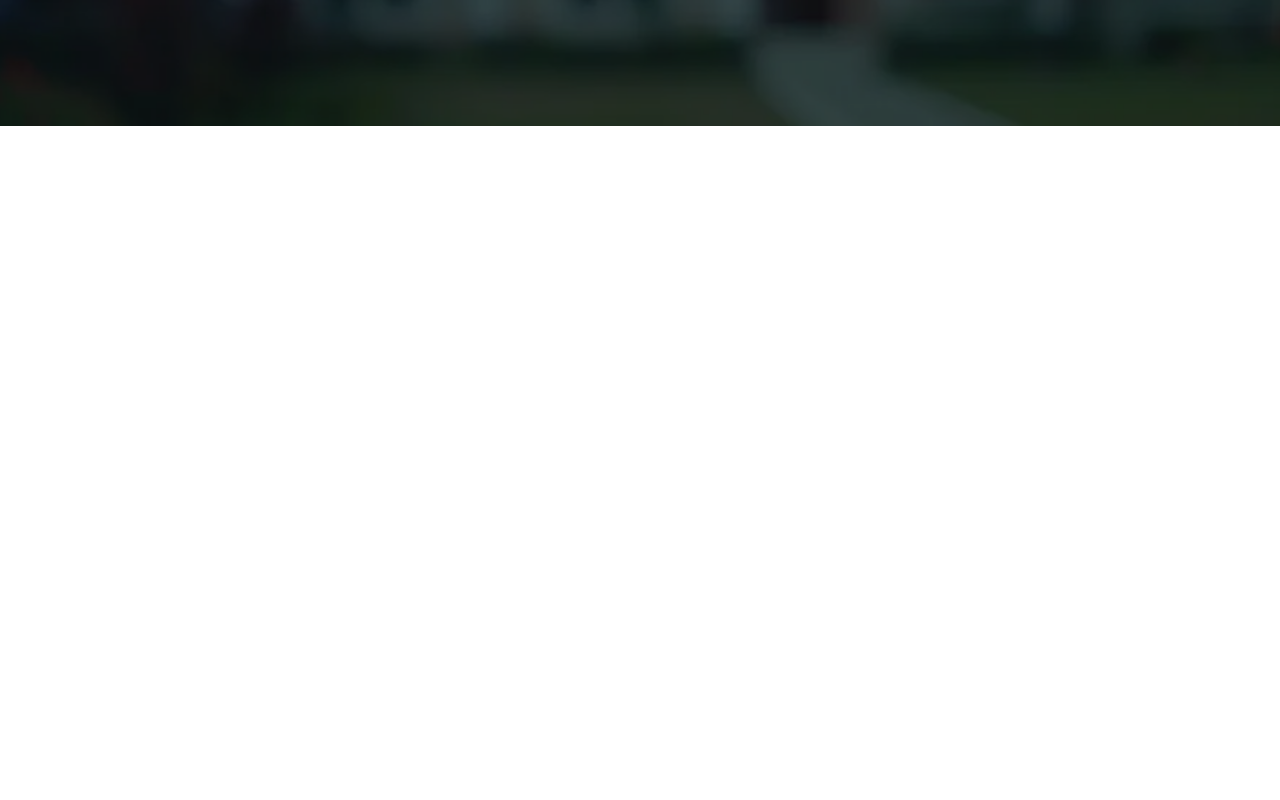
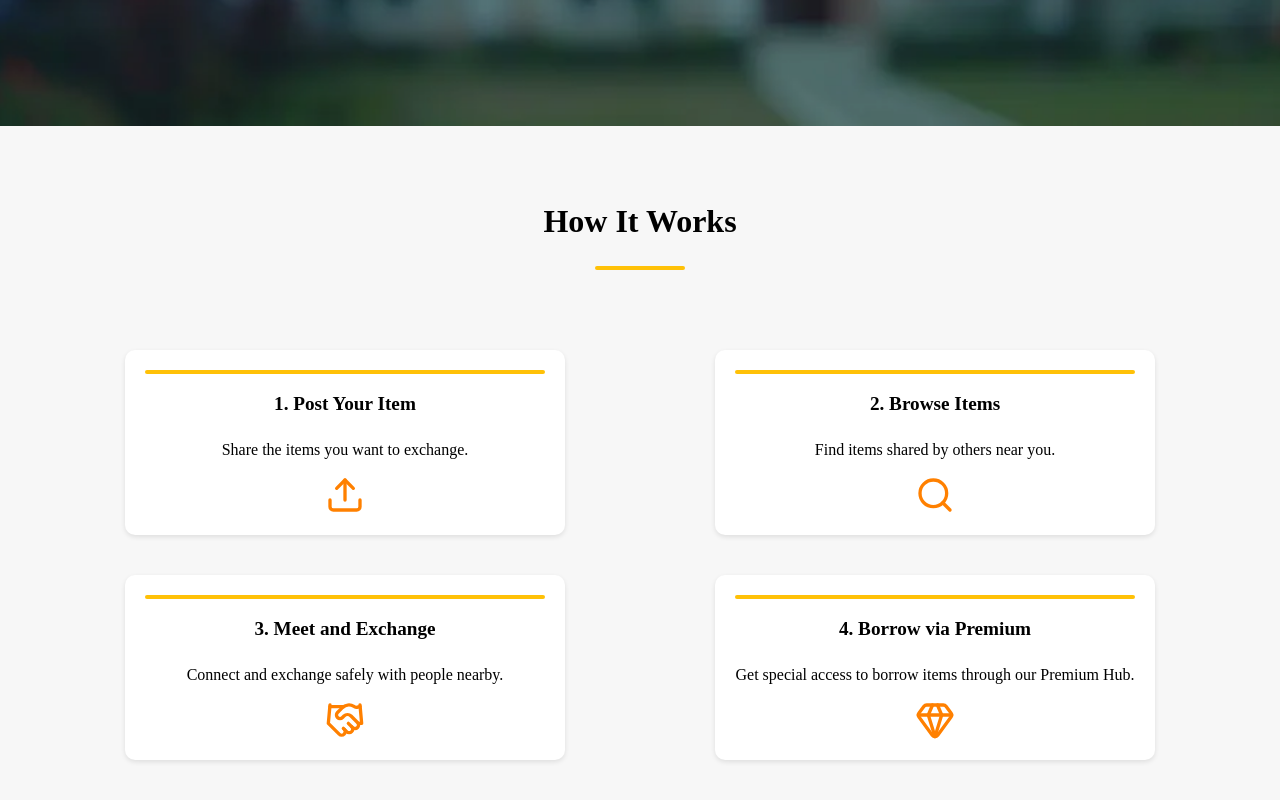
Before and after one commit to Manada-57/ShareSquare, a React (Vite) app: page / in a window 1280 px wide. Shown: the part 674-1474 px from the top of the page. Before the commit the page ends 800 px from the top, so only its background shows below. Built offline with nearby package versions, Linux system fonts and the light colour scheme.

Commit message:
Added two new files and updated App.jsx

```diff
--- a/src/App.jsx
+++ b/src/App.jsx
@@ -1,15 +1,13 @@
-
 import Hero from "./mainproject/Hero.jsx";
+import Step from "./mainproject/step.jsx";
 function App() {
 
 
   return (
     <>
-
-     <title>Sharesquare</title>
-
-
-    <Hero/>
+   <title>Sharesquare</title>
+     <Hero/>
+     <Step/>
     </>
   )
 };
--- a/src/mainproject/Hero.module.css
+++ b/src/mainproject/Hero.module.css
@@ -11,7 +11,7 @@
   width: 100%;
   height: 100%;
   object-fit: cover;
-  filter: brightness(40%);
+  filter: brightness(70%);
   position: absolute;
 
 
--- /dev/null
+++ b/src/mainproject/step.jsx
@@ -0,0 +1,37 @@
+import styles from './step.module.css';
+import { Upload, Search, Handshake, Gem } from 'lucide-react';
+export default function HowItWorks() {
+  return (
+    <div className={styles.container}>
+      <h2>How It Works</h2>
+       <div className={styles.underline}></div>
+      <div className={styles.steps}>
+
+        <div className={styles.step}>
+          <div className={styles.underline2}></div>
+          <h3>1. Post Your Item</h3>
+          <p>Share the items you want to exchange.</p>
+           <Upload size={40} color="#FF8000" />
+        </div>
+        <div className={styles.step}>
+          <div className={styles.underline2}></div>
+          <h3>2. Browse Items</h3>
+          <p>Find items shared by others near you.</p>
+           <Search size={40} color="#FF8000" />
+        </div>
+        <div className={styles.step}>
+          <div className={styles.underline2}></div>
+          <h3>3. Meet and Exchange</h3>
+          <p>Connect and exchange safely with people nearby.</p>
+           <Handshake size={40} color="#FF8000" />
+        </div>
+        <div className={styles.step}>
+          <div className={styles.underline2}></div>
+          <h3>4. Borrow via Premium</h3>
+          <p>Get special access to borrow items through our Premium Hub.</p>
+           <Gem size={40} color="#FF8000" />
+        </div>
+      </div>
+    </div>
+  );
+}
--- /dev/null
+++ b/src/mainproject/step.module.css
@@ -0,0 +1,53 @@
+.container {
+  padding: 50px;
+  text-align: center;
+ box-shadow: 2px 2px 10px rgba(0, 0, 0, 0.3);
+background-color: #f7f7f7;
+
+}
+.underline {
+  width: 90px;
+  height: 4px;
+  background-color: #ffc107;
+  margin: 0 auto 60px auto;
+  border-radius: 2px;
+
+}
+
+.container h2 {
+
+  font-size: 2rem;
+}
+
+.steps {
+
+    display: flex;
+  justify-content: space-around;
+  flex-wrap: wrap;
+}
+
+.step {
+  width: 400px;
+  margin: 20px;
+  padding: 20px;
+  background-color: white;
+  border-radius: 10px;
+  box-shadow: 0 2px 5px rgba(0,0,0,0.1);
+  display: flex;
+  flex-direction: column;
+  align-items: center;
+}
+
+.underline2 {
+  width: 400px;
+  height: 4px;
+  background-color: #ffc107;
+ top:80px;
+  border-radius: 2px;
+}
+
+
+.step h3 {
+  font-size: 1.2rem;
+  margin-bottom: 10px;
+}
```
